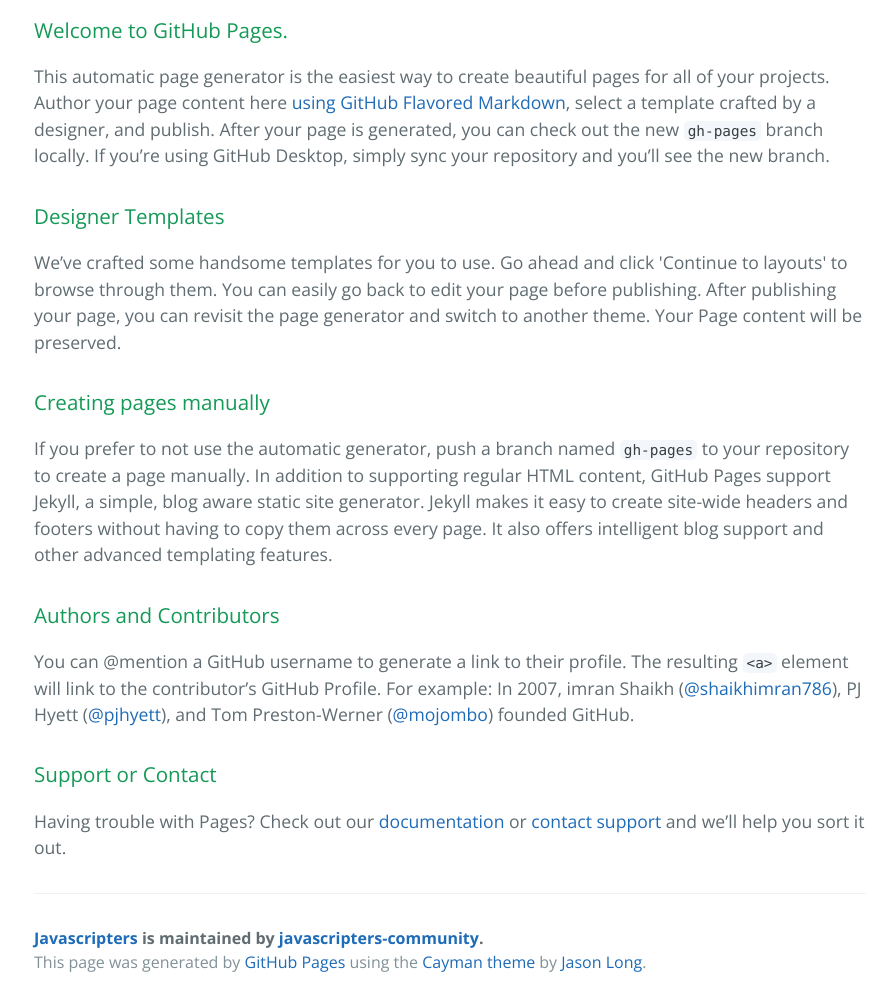
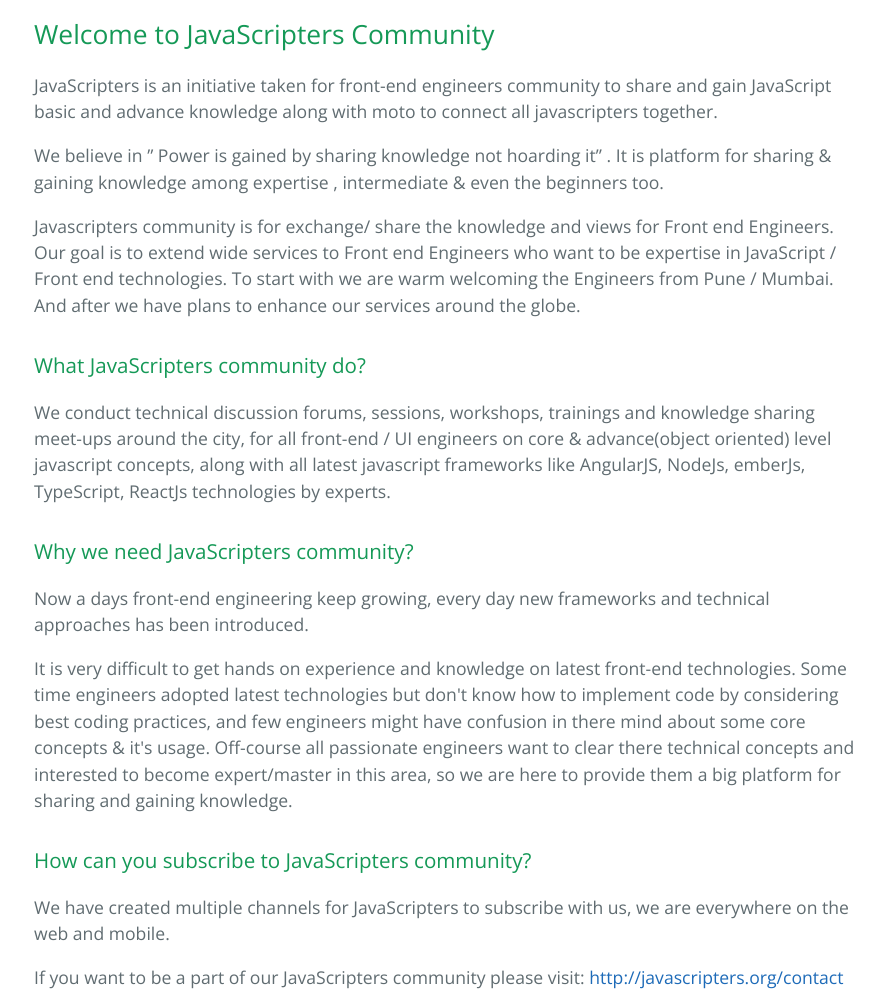
Before and after one commit to javascripters-community/javascripters, a plain HTML site: page index.html in a window 1280 px wide. Shown: the part 400-1394 px from the top of the page, without its empty margins (190-1082 px from the left). Drawn offline with nearby package versions, Linux system fonts and the light colour scheme.

```diff
--- a/index.html
+++ b/index.html
@@ -19,30 +19,34 @@
     </section>
 
     <section class="main-content">
-      <h3>
-<a id="welcome-to-github-pages" class="anchor" href="#welcome-to-github-pages" aria-hidden="true"><span aria-hidden="true" class="octicon octicon-link"></span></a>Welcome to GitHub Pages.</h3>
+      <h2>
+<a id="welcome-to-javascripters-community" class="anchor" href="#welcome-to-javascripters-community" aria-hidden="true"><span aria-hidden="true" class="octicon octicon-link"></span></a>Welcome to JavaScripters Community</h2>
 
-<p>This automatic page generator is the easiest way to create beautiful pages for all of your projects. Author your page content here <a href="https://guides.github.com/features/mastering-markdown/">using GitHub Flavored Markdown</a>, select a template crafted by a designer, and publish. After your page is generated, you can check out the new <code>gh-pages</code> branch locally. If you’re using GitHub Desktop, simply sync your repository and you’ll see the new branch.</p>
+<p>JavaScripters is an initiative taken for front-end engineers community to share and gain JavaScript basic and advance knowledge along with moto to connect all javascripters together.</p>
+
+<p>We believe in ” Power is gained by sharing knowledge not hoarding it” . It is platform for sharing &amp; gaining knowledge among expertise , intermediate &amp; even the beginners too.</p>
+
+<p>Javascripters community is for exchange/ share the knowledge and views for Front end Engineers. Our goal is to extend wide services to Front end Engineers who want to be expertise in JavaScript / Front end technologies. To start with we are warm welcoming the Engineers from Pune / Mumbai. And after we have plans to enhance our services around the globe.</p>
 
 <h3>
-<a id="designer-templates" class="anchor" href="#designer-templates" aria-hidden="true"><span aria-hidden="true" class="octicon octicon-link"></span></a>Designer Templates</h3>
+<a id="what-javascripters-community-do" class="anchor" href="#what-javascripters-community-do" aria-hidden="true"><span aria-hidden="true" class="octicon octicon-link"></span></a>What JavaScripters community do?</h3>
 
-<p>We’ve crafted some handsome templates for you to use. Go ahead and click 'Continue to layouts' to browse through them. You can easily go back to edit your page before publishing. After publishing your page, you can revisit the page generator and switch to another theme. Your Page content will be preserved.</p>
+<p>We conduct technical discussion forums, sessions, workshops, trainings and knowledge sharing meet-ups around the city, for all front-end / UI engineers on core &amp; advance(object oriented) level javascript concepts, along with all latest javascript frameworks like AngularJS, NodeJs, emberJs, TypeScript, ReactJs technologies by experts.</p>
 
 <h3>
-<a id="creating-pages-manually" class="anchor" href="#creating-pages-manually" aria-hidden="true"><span aria-hidden="true" class="octicon octicon-link"></span></a>Creating pages manually</h3>
+<a id="why-we-need--javascripters-community" class="anchor" href="#why-we-need--javascripters-community" aria-hidden="true"><span aria-hidden="true" class="octicon octicon-link"></span></a>Why we need  JavaScripters community?</h3>
 
-<p>If you prefer to not use the automatic generator, push a branch named <code>gh-pages</code> to your repository to create a page manually. In addition to supporting regular HTML content, GitHub Pages support Jekyll, a simple, blog aware static site generator. Jekyll makes it easy to create site-wide headers and footers without having to copy them across every page. It also offers intelligent blog support and other advanced templating features.</p>
+<p>Now a days front-end engineering keep growing, every day new frameworks and technical approaches has been introduced.</p>
+
+<p>It is very difficult to get hands on experience and knowledge on latest front-end technologies.
+Some time engineers adopted latest technologies but don't know how to implement code by considering best coding practices, and few engineers might have confusion in there mind about some core concepts &amp; it's usage. Off-course all passionate engineers want to clear there technical concepts and interested to become expert/master in this area, so we are here to provide them a big platform for sharing and gaining knowledge.</p>
 
 <h3>
-<a id="authors-and-contributors" class="anchor" href="#authors-and-contributors" aria-hidden="true"><span aria-hidden="true" class="octicon octicon-link"></span></a>Authors and Contributors</h3>
+<a id="how-can-you-subscribe-to-javascripters-community" class="anchor" href="#how-can-you-subscribe-to-javascripters-community" aria-hidden="true"><span aria-hidden="true" class="octicon octicon-link"></span></a>How can you subscribe to JavaScripters community?</h3>
 
-<p>You can @mention a GitHub username to generate a link to their profile. The resulting <code>&lt;a&gt;</code> element will link to the contributor’s GitHub Profile. For example: In 2007, imran Shaikh (<a href="https://github.com/shaikhimran786" class="user-mention">@shaikhimran786</a>), PJ Hyett (<a href="https://github.com/pjhyett" class="user-mention">@pjhyett</a>), and Tom Preston-Werner (<a href="https://github.com/mojombo" class="user-mention">@mojombo</a>) founded GitHub.</p>
+<p>We have created multiple channels for JavaScripters to subscribe with us, we are everywhere on the web and mobile.</p>
 
-<h3>
-<a id="support-or-contact" class="anchor" href="#support-or-contact" aria-hidden="true"><span aria-hidden="true" class="octicon octicon-link"></span></a>Support or Contact</h3>
-
-<p>Having trouble with Pages? Check out our <a href="https://help.github.com/pages">documentation</a> or <a href="https://github.com/contact">contact support</a> and we’ll help you sort it out.</p>
+<p>If you want to be a part of our JavaScripters community please visit: <a href="http://javascripters.org/contact">http://javascripters.org/contact</a></p>
 
       <footer class="site-footer">
         <span class="site-footer-owner"><a href="https://github.com/javascripters-community/javascripters">Javascripters</a> is maintained by <a href="https://github.com/javascripters-community">javascripters-community</a>.</span>
```
Also changed, not shown: params.json (+1 -1 lines).
